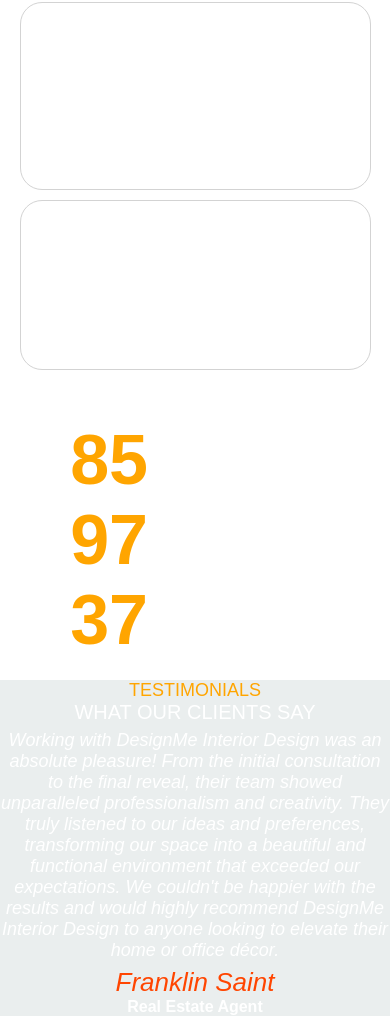
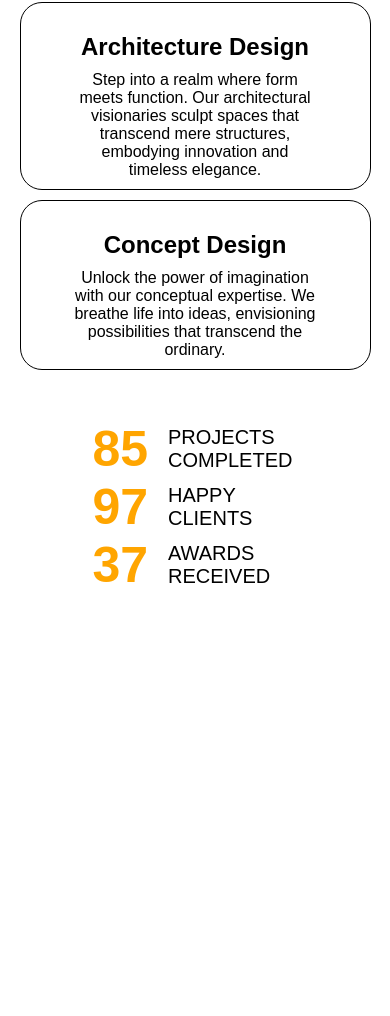
Before and after one commit to Nabanji/Interior-design-website, a plain HTML site: page index.html in a window 390 px wide. Shown: the part 2115-3131 px from the top of the page. After the commit the page ends 2709 px from the top, so only its background shows below. Drawn offline with nearby package versions, Linux system fonts and the light colour scheme.

Commit message:
Mobileview update1

```diff
--- a/index.html
+++ b/index.html
@@ -139,21 +139,6 @@
         </div>
     </section>
 
-    <section class="testimonials">
-        <div class="testimonials-header">
-            <h1>testimonials</h1>
-            <header>What our clients say</header>
-        </div>
-        <div class="testimonials-content">
-            <p class="testimony"></p>
-            <h3 class="client"></h3>
-            <h4 class="occupation"></h4>
-        </div>
-    </section>
-
-
-
-
 
     <script src="index.js"></script>
 </body>
--- a/style.css
+++ b/style.css
@@ -3,7 +3,7 @@
     padding: 0;
     box-sizing: border-box;
     font-family: 'Poppins', sans-serif;
-    color: white;
+    color: black;
 }
 
 html {
@@ -17,7 +17,7 @@
 
 .homepage {
     width: 100%;
-    background: #02333915;
+    background-color: rgba(173, 216, 230, 0.319);
 }
 
 .header {
@@ -195,6 +195,10 @@
 
 .service-content .card:hover {
     background: #023339;
+}
+
+.service-content .card:hover h1,
+.service-content .card:hover p {
     color: white;
 }
 
@@ -318,57 +322,13 @@
     opacity: 1;
 }
 
-.testimonials {
-    width: 100%;
-    height: 80vh;
-    display: flex;
-    flex-direction: column;
-    justify-content: center;
-    align-items: center;
-    text-align: center;
-    gap: 40px;
-    background: #02333915;
-}
-
-.testimonials-header h1 {
-    font-size: 20px;
-    font-weight: 500;
-    text-transform: uppercase;
-    color: orange;
-}
-
-.testimonials-header header {
-    text-transform: uppercase;
-    font-size: 40px;
-}
-
-.testimonials-content {
-    width: 80%;
-    height: 60%;
-    display: flex;
-    flex-direction: column;
-    justify-content: center;
-    align-items: center;
-    gap: 20px;
-    border: 1px solid lightgray;
-    border-radius: 12px;
-}
-
-.testimonials-content p {
-    font-size: 22px;
-    font-style: italic;
-}
-
-.testimonials-content h3 {
-    font-size: 30px;
-    font-style: italic;
-    font-weight: 400;
-    color: orangered;
-}
-
 
 /* MEDIA QUERIES */
 @media (max-width: 599px) {
+    body {
+        background-color: white;
+    }
+
     .homepage {
         height: 100vh;
     }
@@ -417,7 +377,7 @@
     .about {
         width: 100%;
         height: fit-content;
-        /*display: flex;*/
+        background-color: white;
         flex-direction: column;
     }
 
@@ -486,6 +446,7 @@
     .service-content .card {
         width: 90%;
         margin: 0px auto;
+        border: 1px solid black;
     }
 
     .service-content .card p {
@@ -509,13 +470,13 @@
         height: 20%;
         text-align: right;
         color: orange;
-        font-size: 70px;
+        font-size: 50px;
     }
 
     .numbers div header {
         width: 60%;
         height: 20%;
-        font-size: 26px;
+        font-size: 20px;
         text-transform: uppercase;
     }
 
@@ -524,41 +485,4 @@
         display: none;
     }
 
-    /* FIFTH WEBPAGE */
-    .testimonials {
-        width: 100%;
-        height: fit-content;
-        gap: 0px;
-        margin-top: 20px;
-    }
-
-    .testimonials-header {
-        margin: 0;
-        padding: 0;
-        margin-bottom: 6px;
-    }
-
-    .testimonials-header h1 {
-        font-size: 18px;
-    }
-
-    .testimonials-header header {
-        font-size: 20px;
-    }
-
-    .testimonials-content {
-        width: 100%;
-        border: none;
-        gap: 0px;
-    }
-
-    .testimonials-content p {
-        font-size: 18px;
-    }
-
-    .testimonials-content h3 {
-        font-size: 26px;
-        margin-top: 6px;
-    }
-
 }
```
Also changed, not shown: index.js (line endings or trailing spaces).
